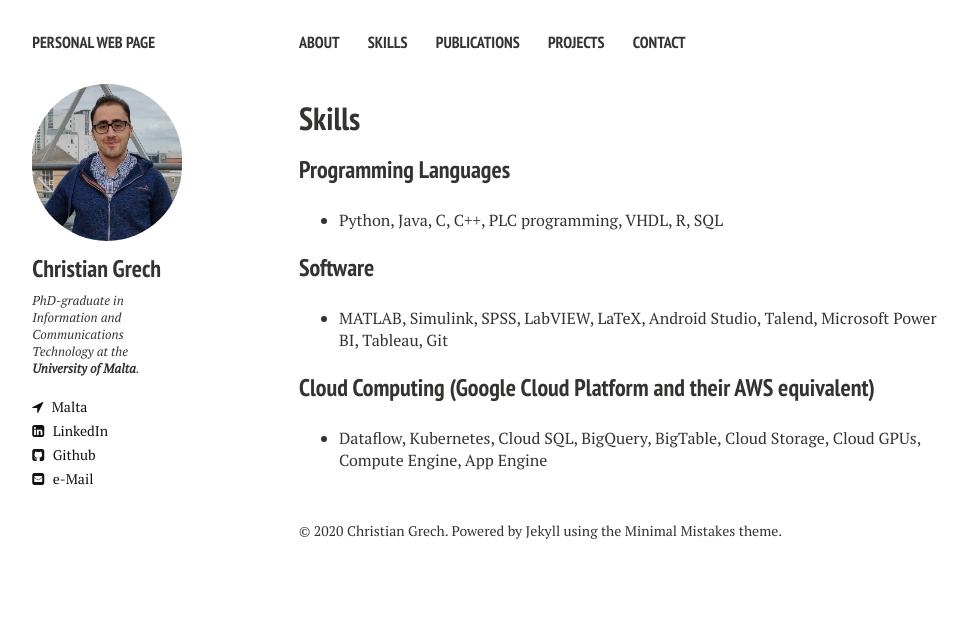
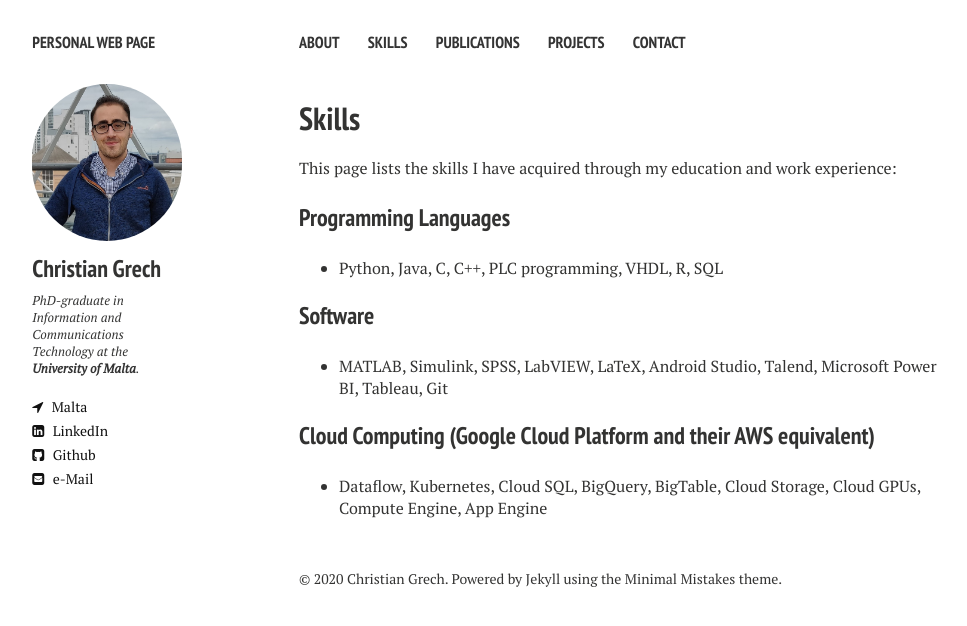
Before and after one commit to cgre23/cgre23.github.io, a Jekyll site: the page built from skills.md, in a window 1280 px wide. Shown: the top 626 px of the page, without its empty margins (21-988 px from the left). Built offline with Jekyll 4.4.1, drawn with Linux system fonts in a browser that asks for light colours; nearby versions of some CDN libraries.

Commit message:
Update skills.md

```diff
--- a/skills.md
+++ b/skills.md
@@ -6,6 +6,7 @@ tags: [skills]
 modified: 27-9-2020
 comments: false
 ---
+This page lists the skills I have acquired through my education and work experience:
 
 ### Programming Languages
 * Python, Java, C, C++, PLC programming, VHDL, R, SQL
```
